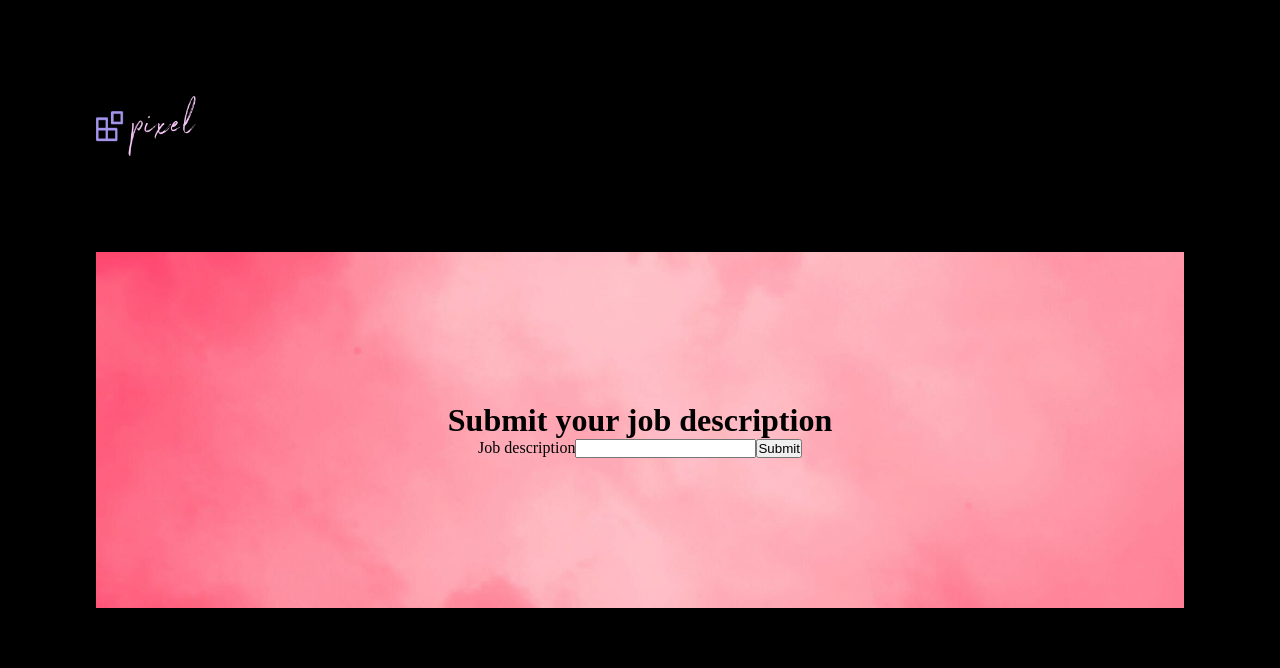
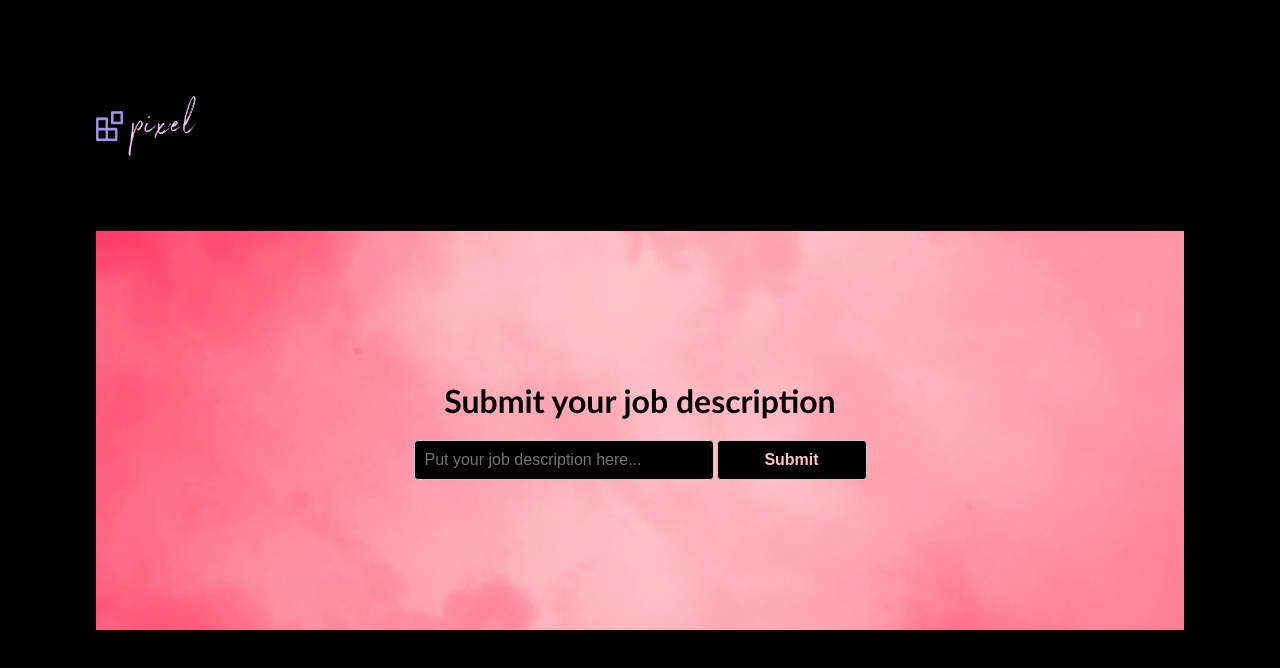
Before and after one commit to 0rnella/shesharp-hackathon, a Next.js app: page /form in a window 1280 px wide. Shown: the top 668 px of the page. Built offline with nearby package versions, Linux system fonts and the light colour scheme.

Commit message:
add more front-end

```diff
--- a/src/app/InputBox.js
+++ b/src/app/InputBox.js
@@ -42,7 +42,7 @@ const InputBox = () => {
       <button
       type="submit"
       className={styles["submit-btn"]}>
-        Submit
+        Check it!
         </button>
     </form>
   );
--- a/src/app/page.module.css
+++ b/src/app/page.module.css
@@ -53,8 +53,9 @@
 /* .logo-img{
   background-color: black;
 } */
-.banner p{
-  margin-top: 20px;
+.banner h1{
+  margin-bottom: 20px;
+  font-family:'Trebuchet MS', 'Lucida Sans Unicode', 'Lucida Grande', 'Lucida Sans', Arial, sans-serif;
 }
 
 .input-box {
@@ -72,7 +73,7 @@
   border: 1px solid #ccc;
   border-radius: 4px;
   font-size: 16px;
-  width: 100px;
+  width: 150px;
   margin-left: 3px;
   color:pink;
   font-weight: bold;
--- a/src/pages/form.js
+++ b/src/pages/form.js
@@ -67,20 +67,23 @@ export default function PageWithJSbasedForm() {
 
         <div className={styles["banner-container"]}>
           <div className={styles.banner}>
-            {/* <Image
-            className={styles.logo}
-            src="/next.svg"
-            alt="Next.js Logo"
-            width={180}
-            height={37}
-            priority
-          /> */}
+
             <h1>Submit your job description</h1>
             <form onSubmit={handleSubmit}>
-              <label htmlFor="first">Job description</label>
-              <input type="text" id="description" name="description" required />
+              <input
+                type="text"
+                id="description"
+                name="description"
+                placeholder="Put your job description here..."
+                className={styles["input-box"]}
+                required
+                />
 
-              <button type="submit">Submit</button>
+              <button
+              type="submit"
+              className={styles["submit-btn"]}>
+                Submit
+              </button>
             </form>
           </div>
         </div>
@@ -144,15 +147,6 @@ export default function PageWithJSbasedForm() {
     return (
       <main className={styles.main}>
         <div className={styles.description}>
-          {/* <p>
-          Get started by editing&nbsp;
-          <code className={styles.code}>src/app/page.js</code>
-        </p> */}
-          {/* <p>
-          We help you make job posts better
-          <InputBox />
-        </p> */}
-
           <div>
             <a href="#" target="_blank" rel="noopener noreferrer">
               {" "}
@@ -171,14 +165,6 @@ export default function PageWithJSbasedForm() {
 
         <div className={styles["banner-container"]}>
           <div className={styles.banner}>
-            {/* <Image
-            className={styles.logo}
-            src="/next.svg"
-            alt="Next.js Logo"
-            width={180}
-            height={37}
-            priority
-          /> */}
             <h1>Our AI Recommendation</h1>
             <p
               dangerouslySetInnerHTML={{
@@ -188,57 +174,6 @@ export default function PageWithJSbasedForm() {
           </div>
         </div>
 
-        <div className={styles.grid}>
-          {/* <a
-          href="https://nextjs.org/docs?utm_source=create-next-app&utm_medium=appdir-template&utm_campaign=create-next-app"
-          className={styles.card}
-          target="_blank"
-          rel="noopener noreferrer"
-        >
-          <h2>
-            Docs <span>-&gt;</span>
-          </h2>
-          <p>Find in-depth information about Next.js features and API.</p>
-        </a>
-
-        <a
-          href="https://nextjs.org/learn?utm_source=create-next-app&utm_medium=appdir-template&utm_campaign=create-next-app"
-          className={styles.card}
-          target="_blank"
-          rel="noopener noreferrer"
-        >
-          <h2>
-            Learn <span>-&gt;</span>
-          </h2>
-          <p>Learn about Next.js in an interactive course with&nbsp;quizzes!</p>
-        </a>
-
-        <a
-          href="https://vercel.com/templates?framework=next.js&utm_source=create-next-app&utm_medium=appdir-template&utm_campaign=create-next-app"
-          className={styles.card}
-          target="_blank"
-          rel="noopener noreferrer"
-        >
-          <h2>
-            Templates <span>-&gt;</span>
-          </h2>
-          <p>Explore the Next.js 13 playground.</p>
-        </a>
-
-        <a
-          href="https://vercel.com/new?utm_source=create-next-app&utm_medium=appdir-template&utm_campaign=create-next-app"
-          className={styles.card}
-          target="_blank"
-          rel="noopener noreferrer"
-        >
-          <h2>
-            Deploy <span>-&gt;</span>
-          </h2>
-          <p>
-            Instantly deploy your Next.js site to a shareable URL with Vercel.
-          </p>
-        </a> */}
-        </div>
       </main>
     );
   };
```
Also changed, not shown: src/app/page.js (+1 -70 lines).
